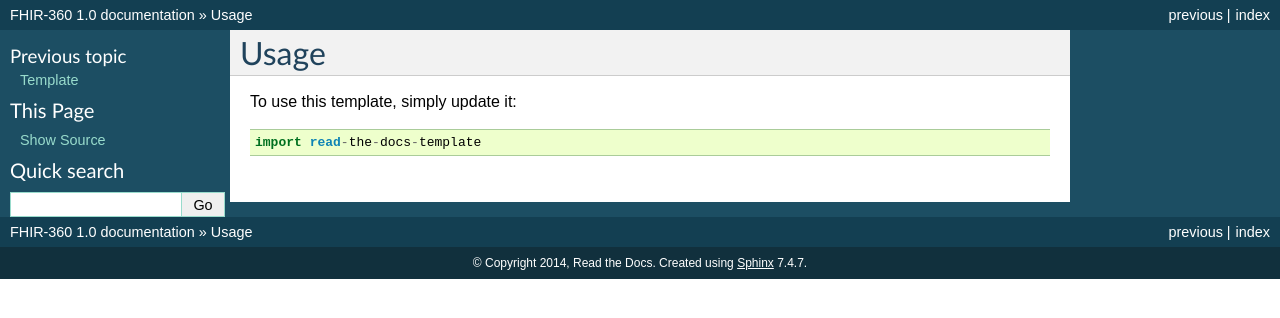
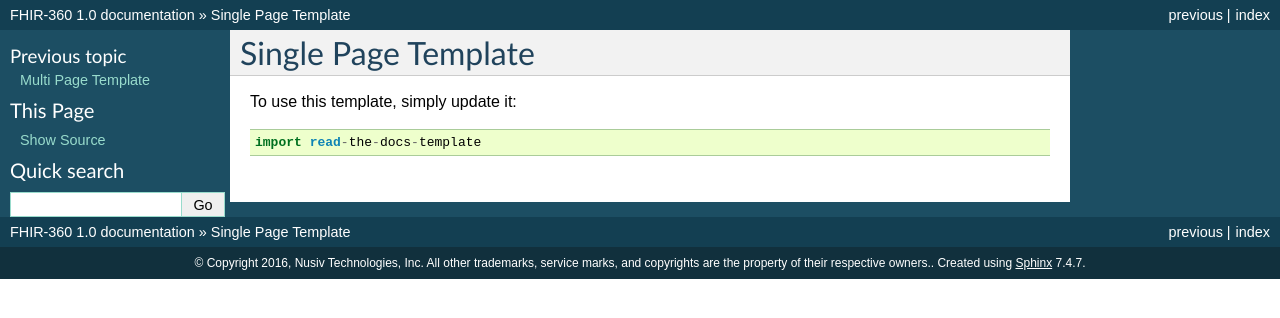
Before and after one commit to ansuman273/Data360-Docs, a Sphinx documentation site: the page built from docs/usage.rst, in a window 1280 px wide. Shown: the top 318 px of the page. Built offline with Sphinx 7.4.7, drawn with Linux system fonts in a browser that asks for light colours.

Commit message:
Few Modifications
Few Modifications

```diff
--- a/AUTHORS.rst
+++ /dev/null
@@ -1,5 +0,0 @@
-Authors
--------
-
-* Eric (New contributor)
-* Anthony
--- a/README.rst
+++ b/README.rst
@@ -1,4 +1,4 @@
-Template
+Multi Page Template
 ========
 
 $project will solve your problem of where to start with documentation,
--- a/docs/authors.rst
+++ /dev/null
@@ -1 +0,0 @@
-.. include:: ../AUTHORS.rst
--- a/docs/conf.py
+++ b/docs/conf.py
@@ -44,7 +44,7 @@ master_doc = 'index'
 
 # General information about the project.
 project = u'FHIR-360'
-copyright = u'2014, Read the Docs'
+copyright = u'2016,  Nusiv Technologies, Inc. All other trademarks, service marks, and copyrights are the property of their respective owners.'
 
 # The version info for the project you're documenting, acts as replacement for
 # |version| and |release|, also used in various other places throughout the
--- a/docs/usage.rst
+++ b/docs/usage.rst
@@ -1,5 +1,5 @@
 ========
-Usage
+Single Page Template
 ========
 
 To use this template, simply update it::
```
Also changed, not shown: docs/installation.rst (line endings or trailing spaces).
